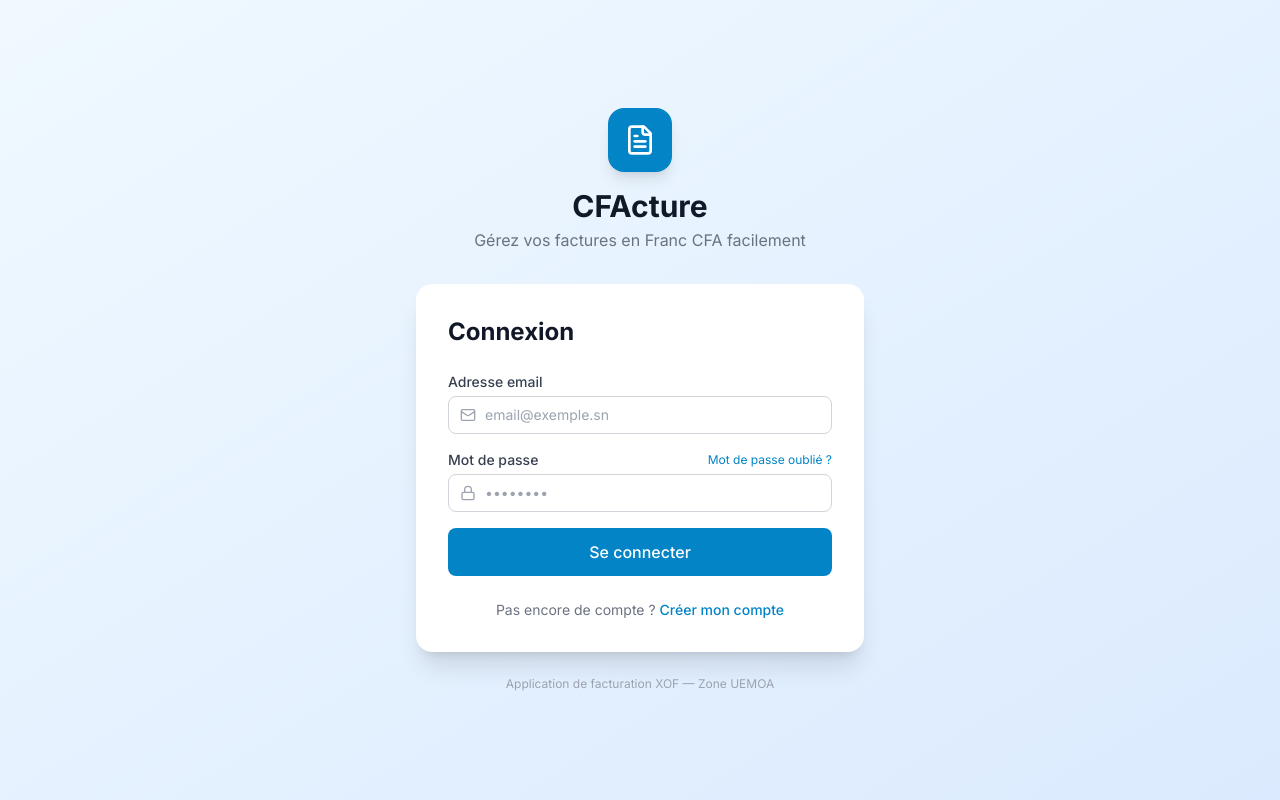
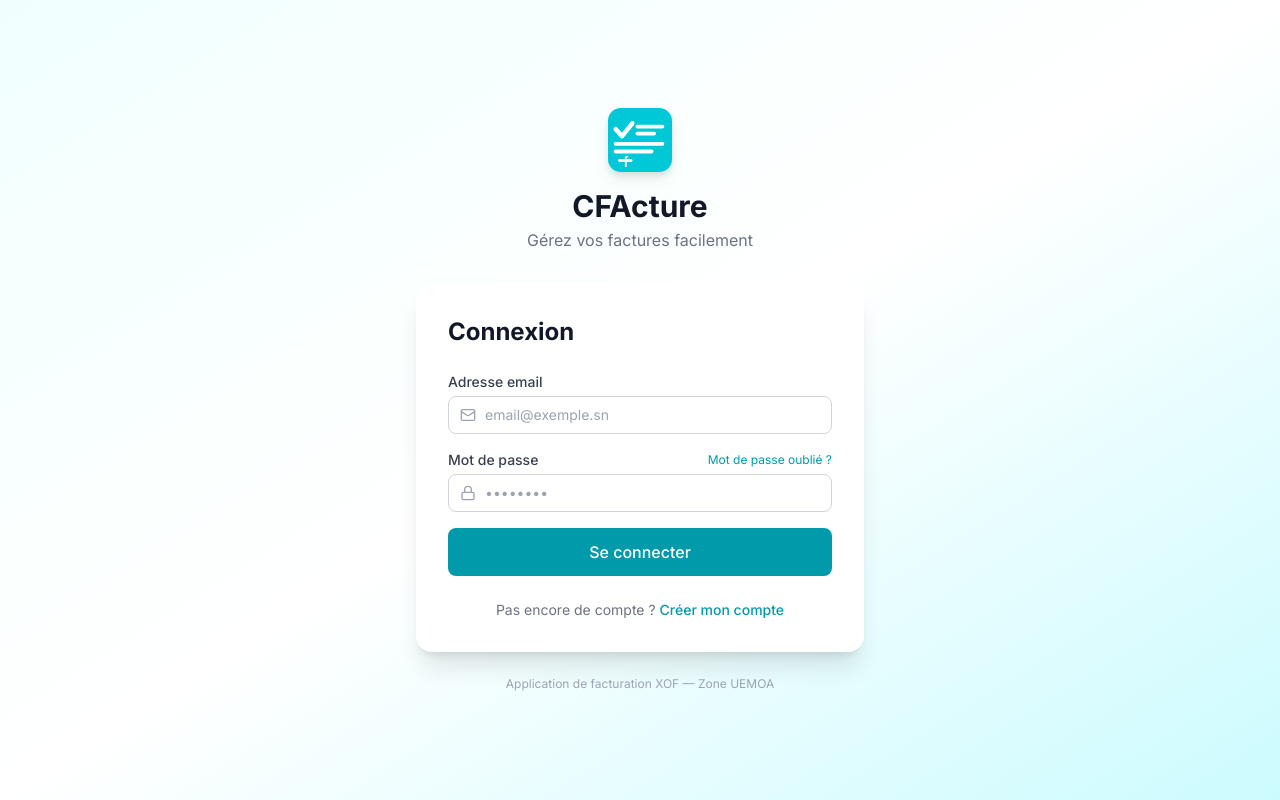
Before and after one commit to thiernoDiedhiou/FactureApp, a React (Vite) app in the folder frontend/: page /login in a window 1280 px wide. Built offline with nearby package versions, Linux system fonts and the light colour scheme.

Commit message:
Mise à jour page login

```diff
--- a/frontend/src/i18n/fr.json
+++ b/frontend/src/i18n/fr.json
@@ -21,7 +21,7 @@
     "hasAccount": "Déjà un compte ?",
     "forgotPassword": "Mot de passe oublié ?",
     "welcome": "Bienvenue sur FactureApp",
-    "subtitle": "Gérez vos factures en Franc CFA facilement"
+    "subtitle": "Gérez vos factures facilement"
   },
   "dashboard": {
     "title": "Tableau de bord",
--- a/frontend/src/pages/auth/Login.jsx
+++ b/frontend/src/pages/auth/Login.jsx
@@ -2,7 +2,7 @@ import { useState, useEffect } from 'react';
 import { Link, useNavigate, useSearchParams } from 'react-router-dom';
 import { useTranslation } from 'react-i18next';
 import toast from 'react-hot-toast';
-import { FileText, Mail, Lock, Loader2 } from 'lucide-react';
+import { Mail, Lock, Loader2 } from 'lucide-react';
 import { useAuth } from '../../contexts/AuthContext';
 
 export default function Login() {
@@ -53,12 +53,21 @@ export default function Login() {
   };
 
   return (
-    <div className="min-h-screen bg-gradient-to-br from-primary-50 to-blue-100 flex items-center justify-center p-4">
+    <div className="min-h-screen bg-gradient-to-br from-primary-50 via-white to-primary-100 flex items-center justify-center p-4">
       <div className="w-full max-w-md">
         {/* Logo */}
         <div className="text-center mb-8">
-          <div className="inline-flex items-center justify-center w-16 h-16 bg-primary-600 rounded-2xl mb-4 shadow-lg">
-            <FileText className="w-8 h-8 text-white" />
+          <div className="inline-flex items-center justify-center w-16 h-16 mb-4 drop-shadow-lg">
+            <svg xmlns="http://www.w3.org/2000/svg" viewBox="0 0 100 100" className="w-16 h-16">
+              <rect width="100" height="100" rx="20" fill="#00C8D7"/>
+              <polyline points="12,33 22,44 38,24" stroke="white" strokeWidth="7" fill="none" strokeLinecap="round" strokeLinejoin="round"/>
+              <line x1="46" y1="29" x2="85" y2="29" stroke="white" strokeWidth="6" strokeLinecap="round"/>
+              <line x1="46" y1="40" x2="72" y2="40" stroke="white" strokeWidth="6" strokeLinecap="round"/>
+              <line x1="12" y1="56" x2="85" y2="56" stroke="white" strokeWidth="6" strokeLinecap="round"/>
+              <line x1="12" y1="68" x2="68" y2="68" stroke="white" strokeWidth="6" strokeLinecap="round"/>
+              <text x="28" y="92" fontFamily="Arial, sans-serif" fontSize="22" fontWeight="bold" fill="white" textAnchor="middle">f</text>
+              <line x1="18" y1="82" x2="36" y2="82" stroke="white" strokeWidth="4.5" strokeLinecap="round"/>
+            </svg>
           </div>
           <h1 className="text-3xl font-bold text-gray-900">CFActure</h1>
           <p className="text-gray-500 mt-1">{t('auth.subtitle')}</p>
--- a/frontend/src/pages/auth/Register.jsx
+++ b/frontend/src/pages/auth/Register.jsx
@@ -2,7 +2,7 @@ import { useState, useEffect } from 'react';
 import { Link, useNavigate, useSearchParams } from 'react-router-dom';
 import { useTranslation } from 'react-i18next';
 import toast from 'react-hot-toast';
-import { FileText, User, Mail, Lock, Loader2, Building2 } from 'lucide-react';
+import { User, Mail, Lock, Loader2, Building2 } from 'lucide-react';
 import { useAuth } from '../../contexts/AuthContext';
 import api from '../../utils/api';
 
@@ -70,11 +70,20 @@ export default function Register() {
   };
 
   return (
-    <div className="min-h-screen bg-gradient-to-br from-primary-50 to-blue-100 flex items-center justify-center p-4">
+    <div className="min-h-screen bg-gradient-to-br from-primary-50 via-white to-primary-100 flex items-center justify-center p-4">
       <div className="w-full max-w-md">
         <div className="text-center mb-8">
-          <div className="inline-flex items-center justify-center w-16 h-16 bg-primary-600 rounded-2xl mb-4 shadow-lg">
-            <FileText className="w-8 h-8 text-white" />
+          <div className="inline-flex items-center justify-center w-16 h-16 mb-4 drop-shadow-lg">
+            <svg xmlns="http://www.w3.org/2000/svg" viewBox="0 0 100 100" className="w-16 h-16">
+              <rect width="100" height="100" rx="20" fill="#00C8D7"/>
+              <polyline points="12,33 22,44 38,24" stroke="white" strokeWidth="7" fill="none" strokeLinecap="round" strokeLinejoin="round"/>
+              <line x1="46" y1="29" x2="85" y2="29" stroke="white" strokeWidth="6" strokeLinecap="round"/>
+              <line x1="46" y1="40" x2="72" y2="40" stroke="white" strokeWidth="6" strokeLinecap="round"/>
+              <line x1="12" y1="56" x2="85" y2="56" stroke="white" strokeWidth="6" strokeLinecap="round"/>
+              <line x1="12" y1="68" x2="68" y2="68" stroke="white" strokeWidth="6" strokeLinecap="round"/>
+              <text x="28" y="92" fontFamily="Arial, sans-serif" fontSize="22" fontWeight="bold" fill="white" textAnchor="middle">f</text>
+              <line x1="18" y1="82" x2="36" y2="82" stroke="white" strokeWidth="4.5" strokeLinecap="round"/>
+            </svg>
           </div>
           <h1 className="text-3xl font-bold text-gray-900">CFActure</h1>
           <p className="text-gray-500 mt-1">{t('auth.subtitle')}</p>
--- a/frontend/tailwind.config.js
+++ b/frontend/tailwind.config.js
@@ -8,16 +8,16 @@ export default {
     extend: {
       colors: {
         primary: {
-          50: '#f0f9ff',
-          100: '#e0f2fe',
-          200: '#bae6fd',
-          300: '#7dd3fc',
-          400: '#38bdf8',
-          500: '#0ea5e9',
-          600: '#0284c7',
-          700: '#0369a1',
-          800: '#075985',
-          900: '#0c4a6e'
+          50: '#f0fffe',
+          100: '#ccfbfe',
+          200: '#99f6fc',
+          300: '#5eecf9',
+          400: '#22ddef',
+          500: '#00C8D7',
+          600: '#009aaa',
+          700: '#007a87',
+          800: '#065f6b',
+          900: '#0a4f57'
         },
         success: {
           50: '#f0fdf4',
```
